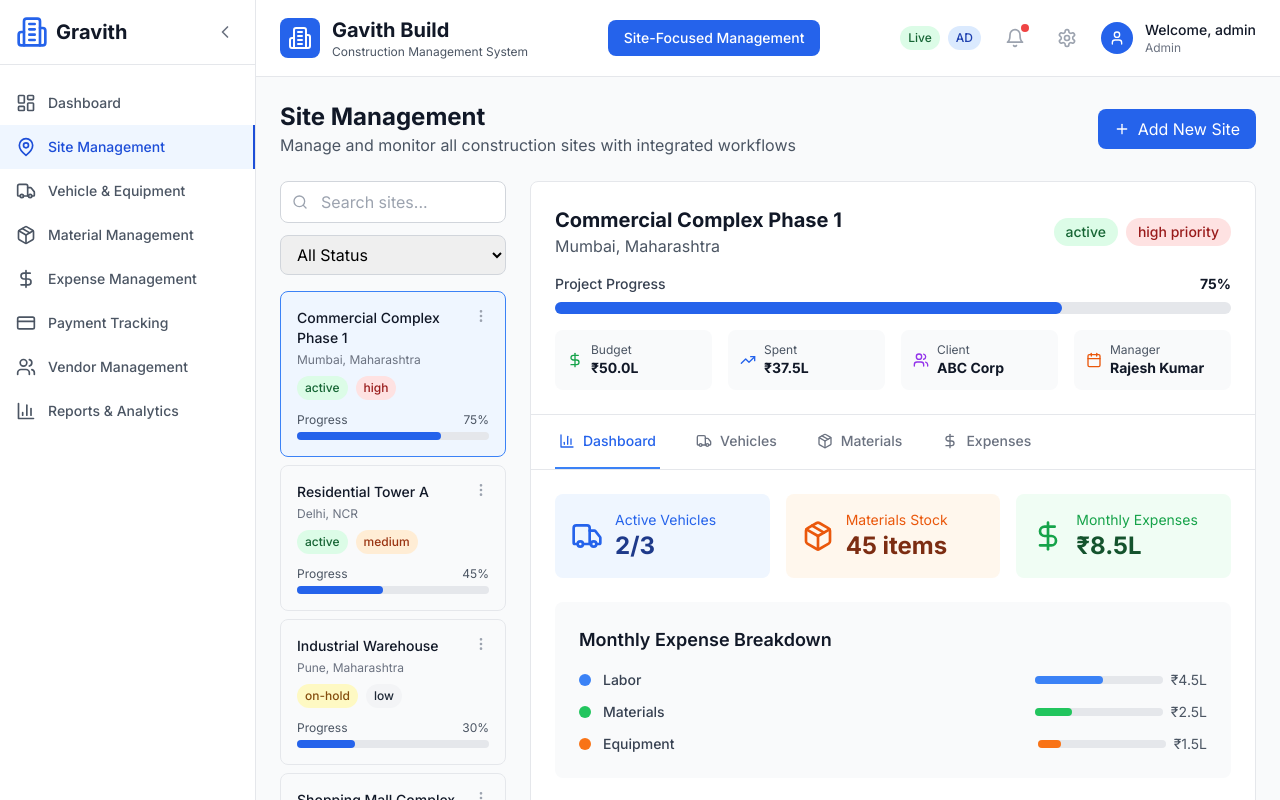
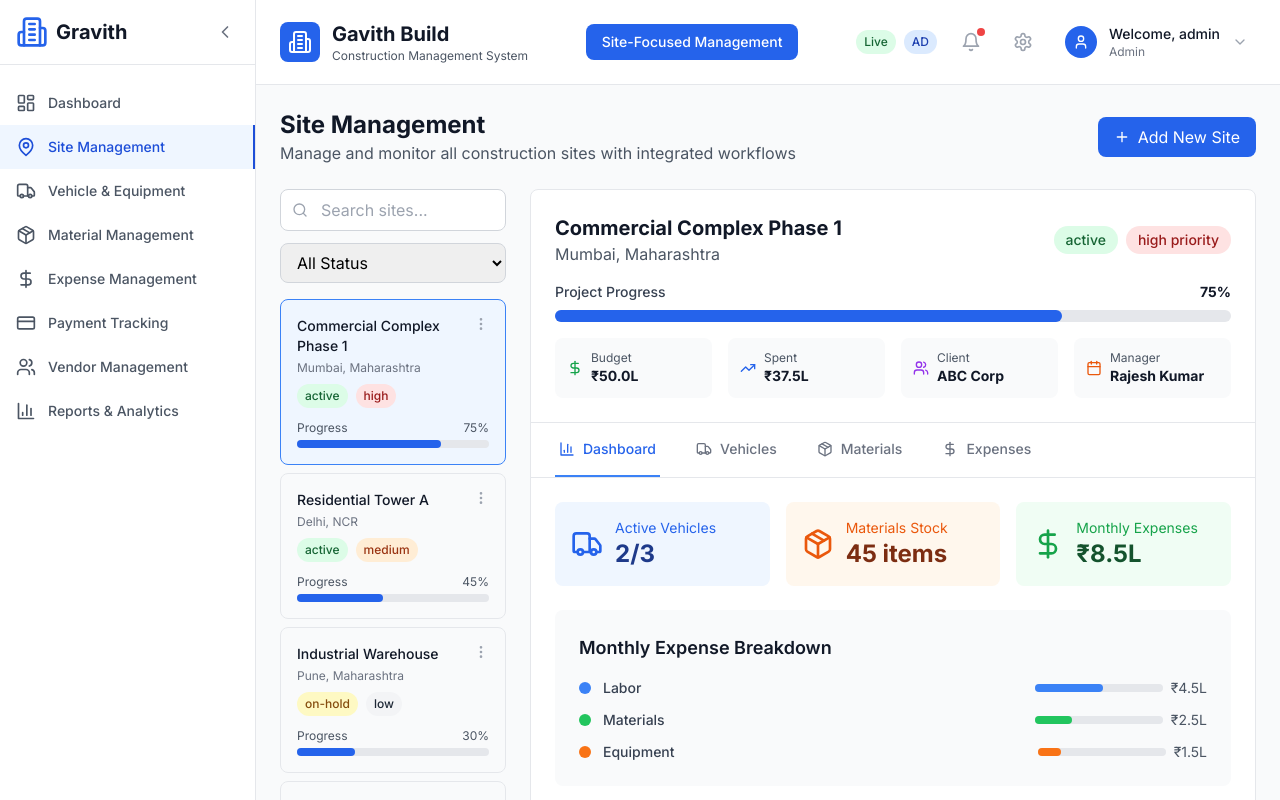
Before and after one commit to 7003078589/Gravith, a Next.js app: page /sites in a window 1280 px wide. Built offline with nearby package versions, Linux system fonts and the light colour scheme; sample sign-in values are in the browser's storage.

Commit message:
Add logout functionality with user profile dropdown menu in header - includes Settings, Profile, and Logout options with proper click outside handling

```diff
--- a/src/components/Header.tsx
+++ b/src/components/Header.tsx
@@ -1,10 +1,37 @@
 'use client';
 
-import { Bell, Settings, User, Building2 } from 'lucide-react';
+import { useState, useEffect, useRef } from 'react';
+import { Bell, Settings, User, Building2, LogOut, ChevronDown } from 'lucide-react';
 import { usePathname } from 'next/navigation';
 
 export default function Header() {
   const pathname = usePathname();
+  const [showUserMenu, setShowUserMenu] = useState(false);
+  const dropdownRef = useRef<HTMLDivElement>(null);
+
+  const handleLogout = () => {
+    // Clear any stored authentication data
+    if (typeof window !== 'undefined') {
+      localStorage.removeItem('isAuthenticated');
+      localStorage.removeItem('user');
+      // Redirect to login page
+      window.location.href = '/login';
+    }
+  };
+
+  // Close dropdown when clicking outside
+  useEffect(() => {
+    const handleClickOutside = (event: MouseEvent) => {
+      if (dropdownRef.current && !dropdownRef.current.contains(event.target as Node)) {
+        setShowUserMenu(false);
+      }
+    };
+
+    document.addEventListener('mousedown', handleClickOutside);
+    return () => {
+      document.removeEventListener('mousedown', handleClickOutside);
+    };
+  }, []);
 
   const getCenterTitle = () => {
     if (pathname === '/vehicles') {
@@ -62,15 +89,47 @@ export default function Header() {
             <Settings className="h-5 w-5" />
           </button>
 
-          {/* User Profile */}
-          <div className="flex items-center space-x-3">
+          {/* User Profile Dropdown */}
+          <div className="relative" ref={dropdownRef}>
+            <button
+              onClick={() => setShowUserMenu(!showUserMenu)}
+              className="flex items-center space-x-3 p-2 rounded-lg hover:bg-gray-50 transition-colors"
+            >
               <div className="w-8 h-8 bg-blue-600 rounded-full flex items-center justify-center">
                 <User className="h-4 w-4 text-white" />
               </div>
-            <div className="hidden md:block">
+              <div className="hidden md:block text-left">
                 <p className="text-sm font-medium text-gray-900">Welcome, admin</p>
                 <p className="text-xs text-gray-500">Admin</p>
               </div>
+              <ChevronDown className={`h-4 w-4 text-gray-400 transition-transform ${showUserMenu ? 'rotate-180' : ''}`} />
+            </button>
+
+            {/* Dropdown Menu */}
+            {showUserMenu && (
+              <div className="absolute right-0 mt-2 w-48 bg-white rounded-lg shadow-lg border border-gray-200 py-1 z-50">
+                <div className="px-4 py-2 border-b border-gray-100">
+                  <p className="text-sm font-medium text-gray-900">Admin User</p>
+                  <p className="text-xs text-gray-500">admin@gavithbuild.com</p>
+                </div>
+                <button className="w-full text-left px-4 py-2 text-sm text-gray-700 hover:bg-gray-50 flex items-center space-x-2">
+                  <Settings className="h-4 w-4" />
+                  <span>Settings</span>
+                </button>
+                <button className="w-full text-left px-4 py-2 text-sm text-gray-700 hover:bg-gray-50 flex items-center space-x-2">
+                  <User className="h-4 w-4" />
+                  <span>Profile</span>
+                </button>
+                <div className="border-t border-gray-100"></div>
+                <button
+                  onClick={handleLogout}
+                  className="w-full text-left px-4 py-2 text-sm text-red-600 hover:bg-red-50 flex items-center space-x-2"
+                >
+                  <LogOut className="h-4 w-4" />
+                  <span>Logout</span>
+                </button>
+              </div>
+            )}
           </div>
         </div>
       </div>
```
Also changed, not shown: 24 other files (tests, documents, lock files or other folders). Lines whose indentation alone changed are shown as unchanged.
